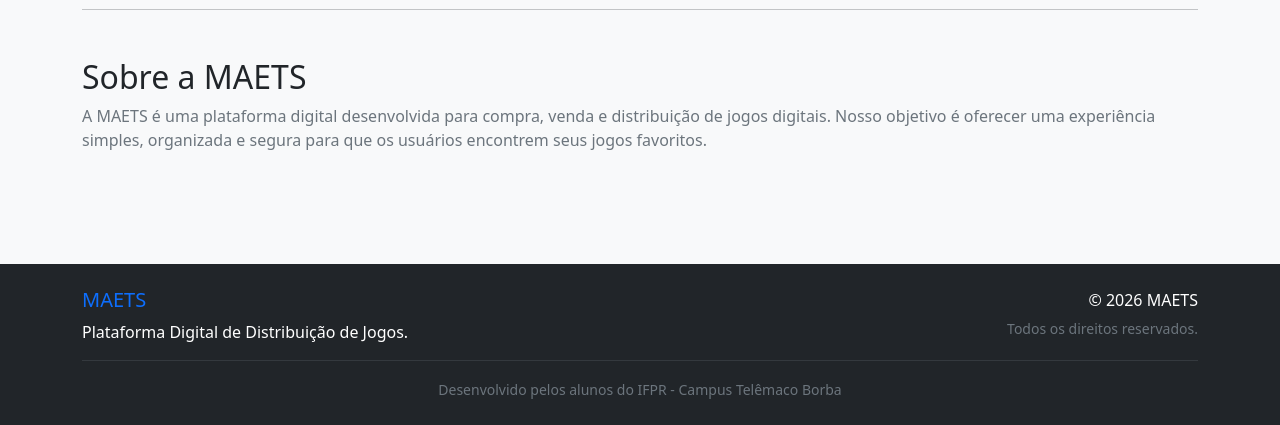
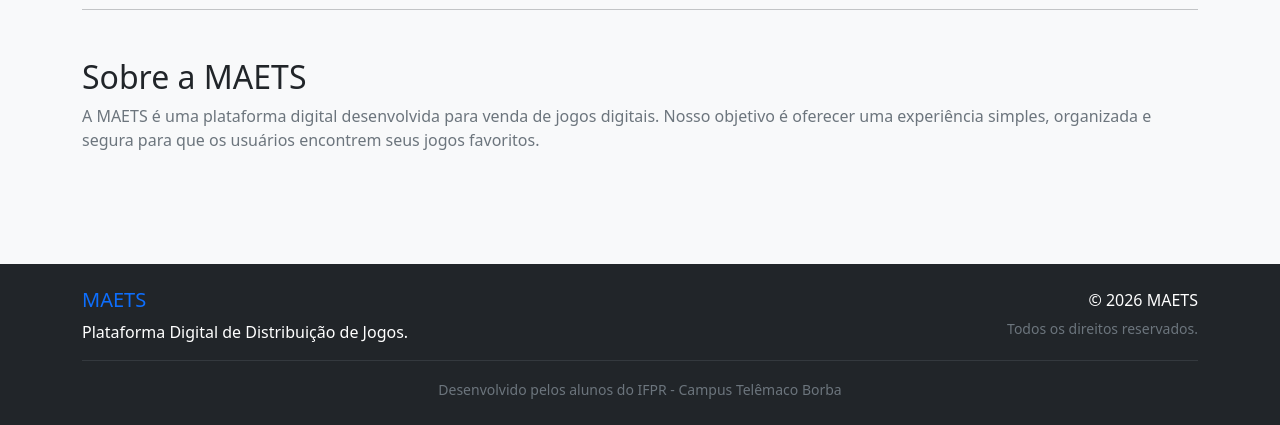
Before and after one commit to gabrielmatos-spec/Maets, a PHP site: page / in a window 1280 px wide. Shown: the part 1268-1693 px from the top of the page. Run offline with PHP 8.4, Linux system fonts and the light colour scheme.

Commit message:
Add files via upload

```diff
--- a/Maets/index.php
+++ b/Maets/index.php
@@ -108,7 +108,7 @@
 
 <p class="text-muted">
 
-A MAETS é uma plataforma digital desenvolvida para compra, venda e distribuição de jogos digitais.
+A MAETS é uma plataforma digital desenvolvida para venda de jogos digitais.
 Nosso objetivo é oferecer uma experiência simples, organizada e segura para que os usuários encontrem seus jogos favoritos.
 
 </p>
```
